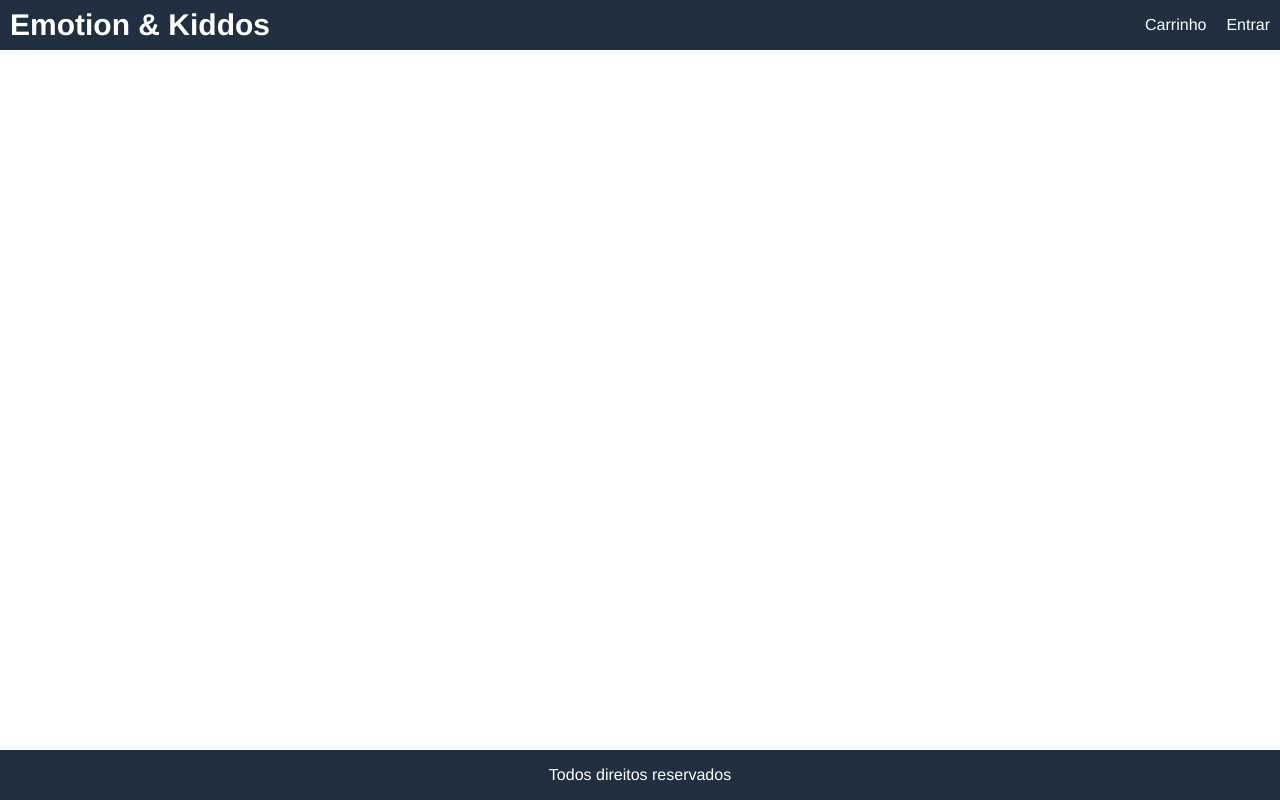
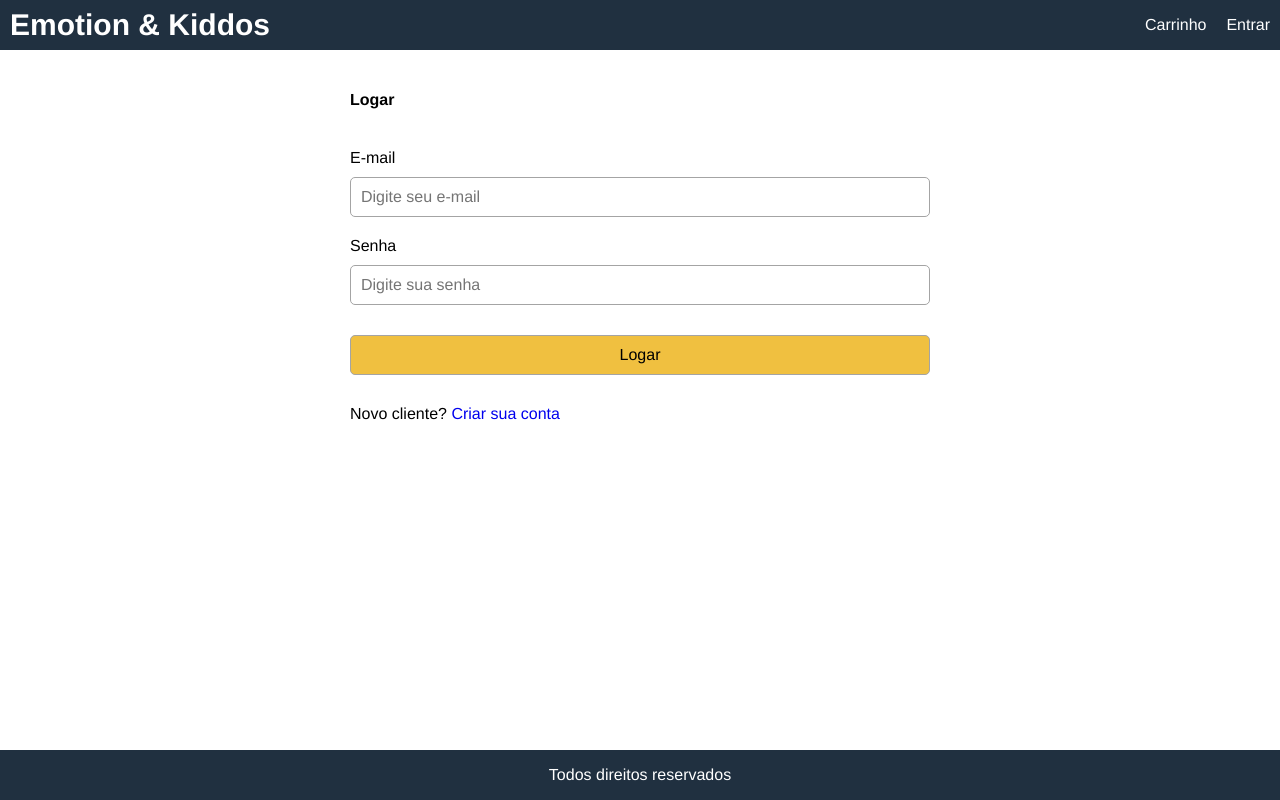
Before and after one commit to patifeg/emotion-kiddos, a React (Create React App) app in the folder frontend/: page /signin in a window 1280 px wide. Built offline with nearby package versions, Linux system fonts and the light colour scheme.

Commit message:
Criando tela de login

```diff
--- a/frontend/src/App.js
+++ b/frontend/src/App.js
@@ -4,6 +4,7 @@ import { BrowserRouter, Link, Route, Routes } from 'react-router-dom';
 import CartScreen from './screens/CartScreen';
 import HomeScreen from './screens/HomeScreen';
 import ProductScreen from './screens/ProductScreen';
+import SigninScreen from './screens/SigninScreen';
 
 
 function App() {
@@ -30,8 +31,10 @@ function App() {
                 </header>
                 <main>
                     <Routes>
+                        <Route path="/cart" element={<CartScreen />} />
                         <Route path="/cart/:id" element={<CartScreen />} />
                         <Route path="/product/:id" element={<ProductScreen />}></Route>
+                        <Route path="/signin" element={<SigninScreen />}></Route>
                         <Route path="/" element={<HomeScreen />} exact></Route>
                     </Routes>
                 </main>
--- a/frontend/src/index.css
+++ b/frontend/src/index.css
@@ -88,7 +88,7 @@ button {
     border-radius: 0.5rem;
     border: 0.1rem #a4a4a4 solid;
     font-size: 1.6rem;
-    font-family: Helvetica, Arial, sans-serif;
+    font-family: "Amazon Ember", Helvetica, Arial, sans-serif;
     -webkit-font-smoothing: antialiased;
     -moz-osx-font-smoothing: grayscale;
 }
@@ -228,3 +228,20 @@ img.large {
     color: #a02020;
     background-color: #ffe0e0;
 }
+
+/* Form */
+.form {
+    max-width: 60rem;
+    margin: 0 auto;
+}
+
+.form>div {
+    display: flex;
+    flex-direction: column;
+    margin: 1rem;
+}
+
+.form label {
+    margin: 1rem 0;
+    display: block;
+}
--- /dev/null
+++ b/frontend/src/screens/SigninScreen.js
@@ -0,0 +1,41 @@
+import React, { useState } from 'react';
+import { Link } from 'react-router-dom';
+
+export default function SigninScreen() {
+    const [emai, setEmail] = useState('');
+    const [password, setPassword] = useState('');
+
+    const submitHandler = (e) => {
+        e.preventDefault();
+        //TODO: sigin action
+    }
+
+    return (
+        <div>
+            <form className="form" onSubmit={submitHandler}>
+                <div>
+                    <h1>Logar</h1>
+                </div>
+                <div>
+                    <label htmlFor="email">E-mail</label>
+                    <input type="email" id="email" placeholder="Digite seu e-mail" required onChange={e => setEmail(e.target.value)}></input>
+                </div>
+                <div>
+                    <label htmlFor="password">Senha</label>
+                    <input type="password" id="password" placeholder="Digite sua senha" required onChange={e => setPassword(e.target.value)}></input>
+                </div>
+                <div>
+                    <label />
+                    <button className="primary" type="submit">Logar</button>
+                </div>
+                <div>
+                    <label />
+                    <div>
+                        Novo cliente? {' '}
+                        <Link to="/register">Criar sua conta</Link>
+                    </div>
+                </div>
+            </form>
+        </div>
+    );
+}
```
